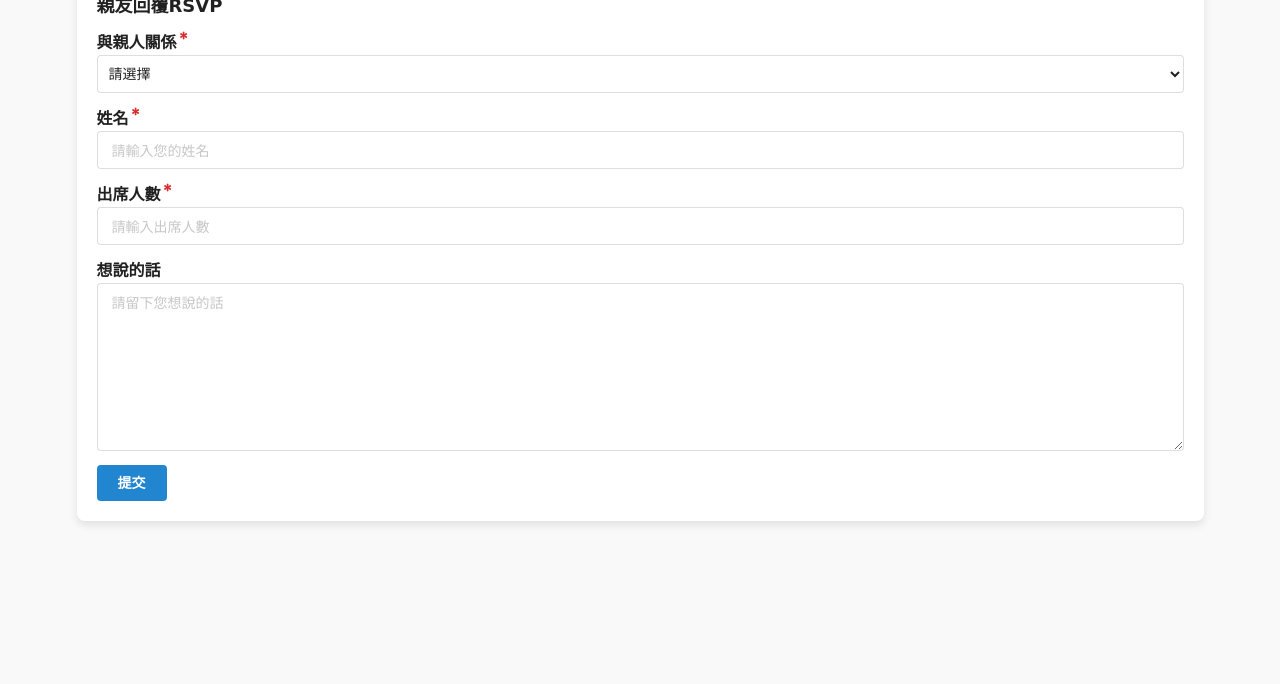
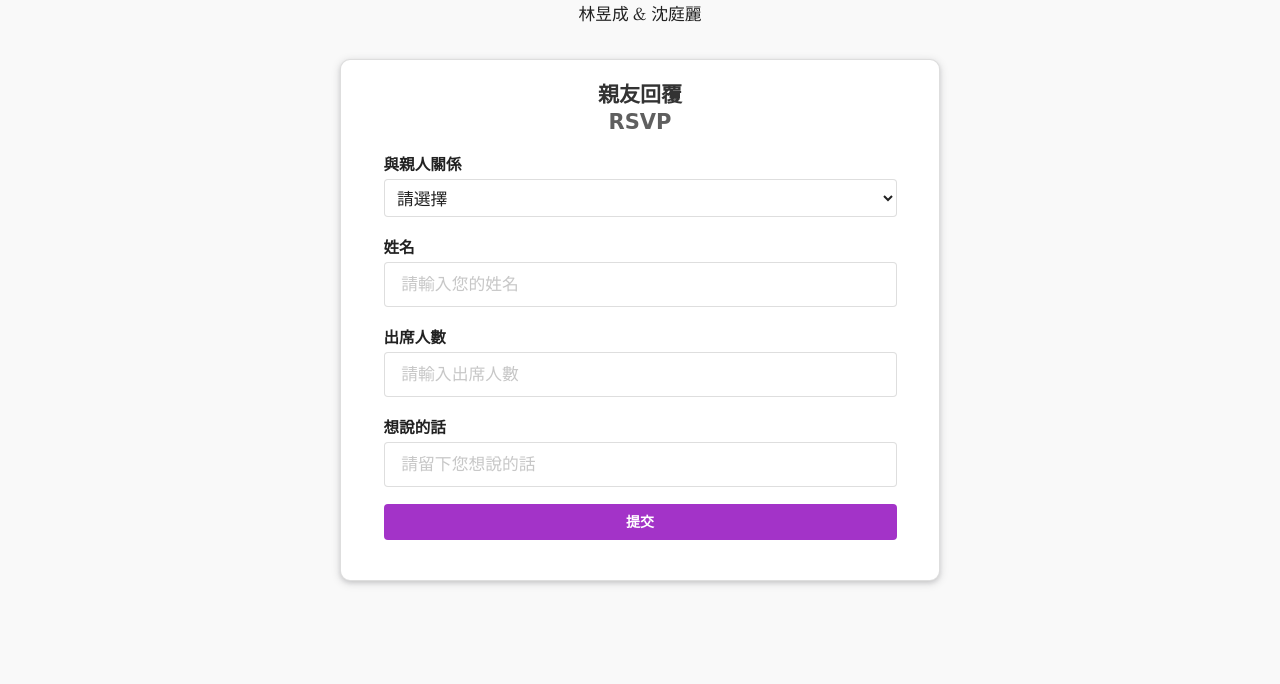
Before and after one commit to wcat75/form-submit, a website: page public/index.html in a window 1280 px wide. Shown: the part 136-820 px from the top of the page. Drawn offline with nearby package versions, Linux system fonts and the light colour scheme; a web font is replaced by a local one.

Commit message:
新增嵌入問券

```diff
--- a/public/css/styles.css
+++ b/public/css/styles.css
@@ -1,26 +1,60 @@
+/* 頁面基本樣式 */
 body {
     font-family: 'Shippori Mincho', serif;
+    font-size: 1.2rem;
     margin: 0;
     padding: 0;
     background-color: #f9f9f9;
+    display: flex;
+    justify-content: center; /* 水平置中 */
+    align-items: center; /* 垂直置中 */
+    flex-direction: column;
+    min-height: 100vh; /* 保證內容居中時填滿視窗高度 */
+    gap: 20px;
 }
 
+/* 標題容器樣式 */
 .custom-container {
-    margin-top: 20px;
+    margin: 0 auto;
+    text-align: center;
 }
 
-h1, h3 {
+/* 標題樣式 */
+h1 {
     font-family: 'Ephesis', cursive;
+    font-size: 3rem;
+    color: #333;
 }
 
-.form-container {
-    margin: 20px auto;
-    padding: 20px;
-    background-color: white;
-    border-radius: 8px;
-    box-shadow: 0 4px 8px rgba(0, 0, 0, 0.1);
+h3 {
+    font-family: 'Shippori Mincho', serif;
+    font-size: 1.5rem;
+    color: #333;
+    text-align: center;
 }
 
-.ui.form .field label {
-    font-size: 16px;
+.subtitle {
+    font-family: 'Ephesis', cursive;
+    font-size: 1.5rem;
+    color: #5f5f5f;
+    text-align: center;
 }
+
+/* 表單外框樣式 */
+.form-container {
+    max-width: 600px;
+    width: 100%;
+}
+
+.ui.segment {
+    padding-top: 20px;
+    padding-bottom: 40px;
+    border-radius: 10px;
+}
+
+/* 表單樣式 */
+.ui.form {
+    width: 90%;
+    margin: 0 auto; /* 水平置中 */
+    font-size: 1.2rem;
+}
--- a/public/index.html
+++ b/public/index.html
@@ -9,7 +9,7 @@
     <!-- Google Fonts -->
     <link rel="preconnect" href="https://fonts.googleapis.com">
     <link rel="preconnect" href="https://fonts.gstatic.com" crossorigin>
-    <link href="https://fonts.googleapis.com/css2?family=Ephesis&family=Ms+Madi&family=Shippori+Mincho&display=swap" rel="stylesheet">
+    <link href="https://fonts.googleapis.com/css2?family=Ephesis&family=Shippori+Mincho&display=swap" rel="stylesheet">
 
     <!-- Semantic UI CSS -->
     <link rel="stylesheet" href="https://cdnjs.cloudflare.com/ajax/libs/semantic-ui/2.4.1/semantic.min.css">
@@ -19,16 +19,19 @@
 
 </head>
 <body>
-    <div class="ui center aligned container custom-container">
+    <!-- 主標題 -->
+    <div class="custom-container">
         <h1>Trent & Lily's Wedding</h1>
-        <p>林昱成 沈庭麗</p>
+        <p>林昱成 & 沈庭麗</p>
     </div>
 
-    <div class="ui container form-container">
-        <h3>親友回覆RSVP</h3>
-        <form id="rsvp-form" class="ui form">
-            <!-- 問題 1 -->
-            <div class="field required">
+    <!-- 表單 -->
+    <div class="ui raised segment form-container">
+        <h3>親友回覆<br><p class="subtitle">RSVP</p></h3>
+
+        <form class="ui form" action="https://formspree.io/f/xrbbovwz" method="POST">
+            <!-- 與親人關係 -->
+            <div class="field">
                 <label>與親人關係</label>
                 <select id="relationship" name="relationship" class="ui dropdown" required>
                     <option value="">請選擇</option>
@@ -37,23 +40,23 @@
                     <option value="雙方親友">雙方親友</option>
                 </select>
             </div>
-            <!-- 問題 2 -->
-            <div class="field required">
+            <!-- 姓名 -->
+            <div class="field">
                 <label>姓名</label>
                 <input type="text" id="name" name="name" placeholder="請輸入您的姓名" required>
             </div>
-            <!-- 問題 3 -->
-            <div class="field required">
+            <!-- 出席人數 -->
+            <div class="field">
                 <label>出席人數</label>
                 <input type="number" id="attendance" name="attendance" placeholder="請輸入出席人數" required min="1">
             </div>
-            <!-- 問題 4 -->
+            <!-- 想說的話 -->
             <div class="field">
                 <label>想說的話</label>
-                <textarea id="message" name="message" placeholder="請留下您想說的話"></textarea>
+                <input id="message" name="message" placeholder="請留下您想說的話"></input>
             </div>
             <!-- 提交按鈕 -->
-            <button class="ui primary button" type="submit">提交</button>
+            <button class="ui purple fluid button" type="submit">提交</button>
         </form>
     </div>
 
@@ -63,6 +66,5 @@
 
     <!-- Custom JS -->
     <script src="js/scripts.js"></script>
-
 </body>
 </html>
--- a/public/js/scripts.js
+++ /dev/null
@@ -1,37 +0,0 @@
-// scripts.js
-document.getElementById('rsvp-form').addEventListener('submit', async function (event) {
-    event.preventDefault(); // 防止默認提交行為
-
-    // 收集表單數據
-    const formData = {
-        relationship: document.getElementById('relationship').value,
-        name: document.getElementById('name').value,
-        attendance: document.getElementById('attendance').value,
-        message: document.getElementById('message').value || ''
-    };
-
-    // Google Apps Script Web 部署 URL
-    const scriptURL = 'https://script.google.com/macros/s/AKfycbyn59g1RWCH0StWyVmB6TcCosno9mSjHJswcl9qlwTodx2TnTrrl0pJvtWqMksf4naK/exec';
-
-    try {
-        const response = await fetch(scriptURL, {
-            method: 'POST',
-            headers: { 'Content-Type': 'application/json' },
-            body: JSON.stringify(formData)
-        });
-
-        // 檢查 HTTP 狀態碼
-        if (response.ok) {
-            const result = await response.json();
-            console.log('提交成功：', result);
-            alert('表單提交成功，感謝您的回覆！');
-            document.getElementById('rsvp-form').reset();
-        } else {
-            console.error('提交失敗，HTTP 狀態碼：', response.status);
-            alert('提交失敗，請稍後再試！');
-        }
-    } catch (error) {
-        console.error('提交錯誤：', error);
-        alert('提交失敗，請稍後再試！');
-    }
-});
```
